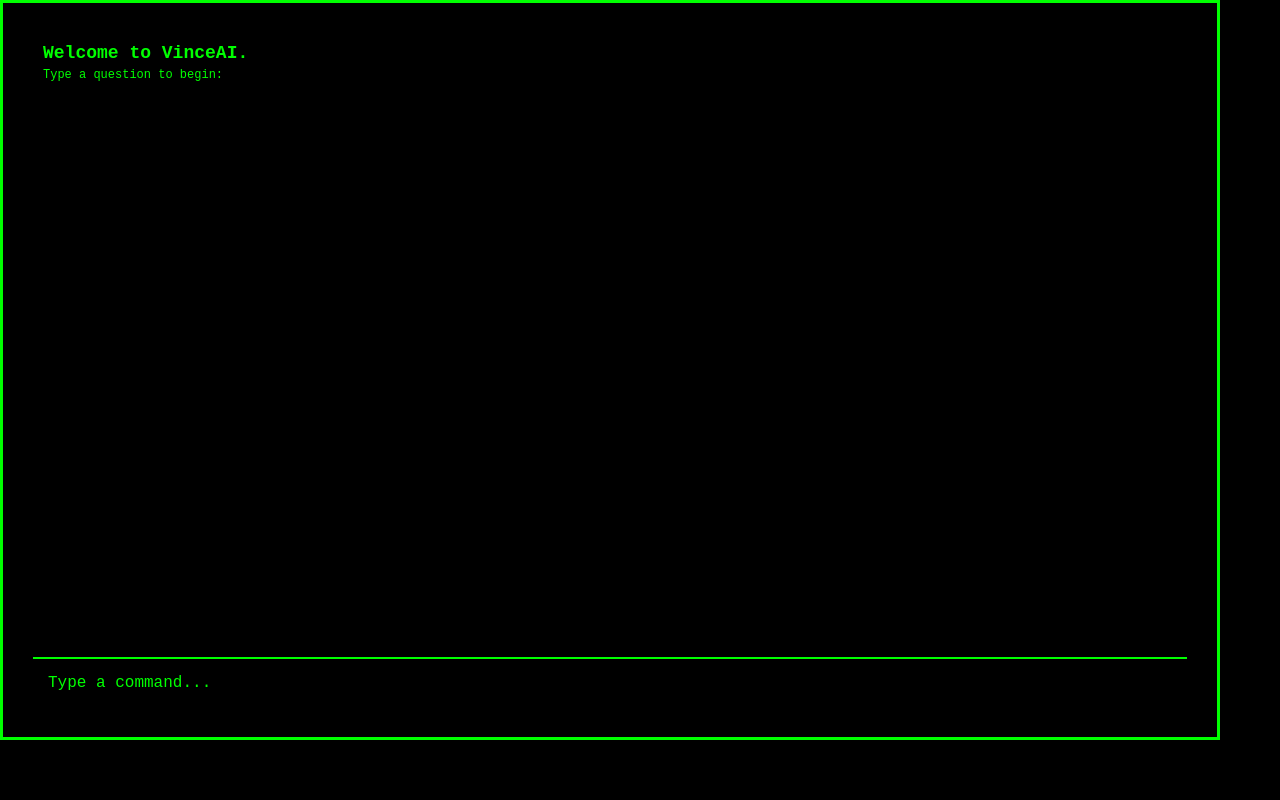
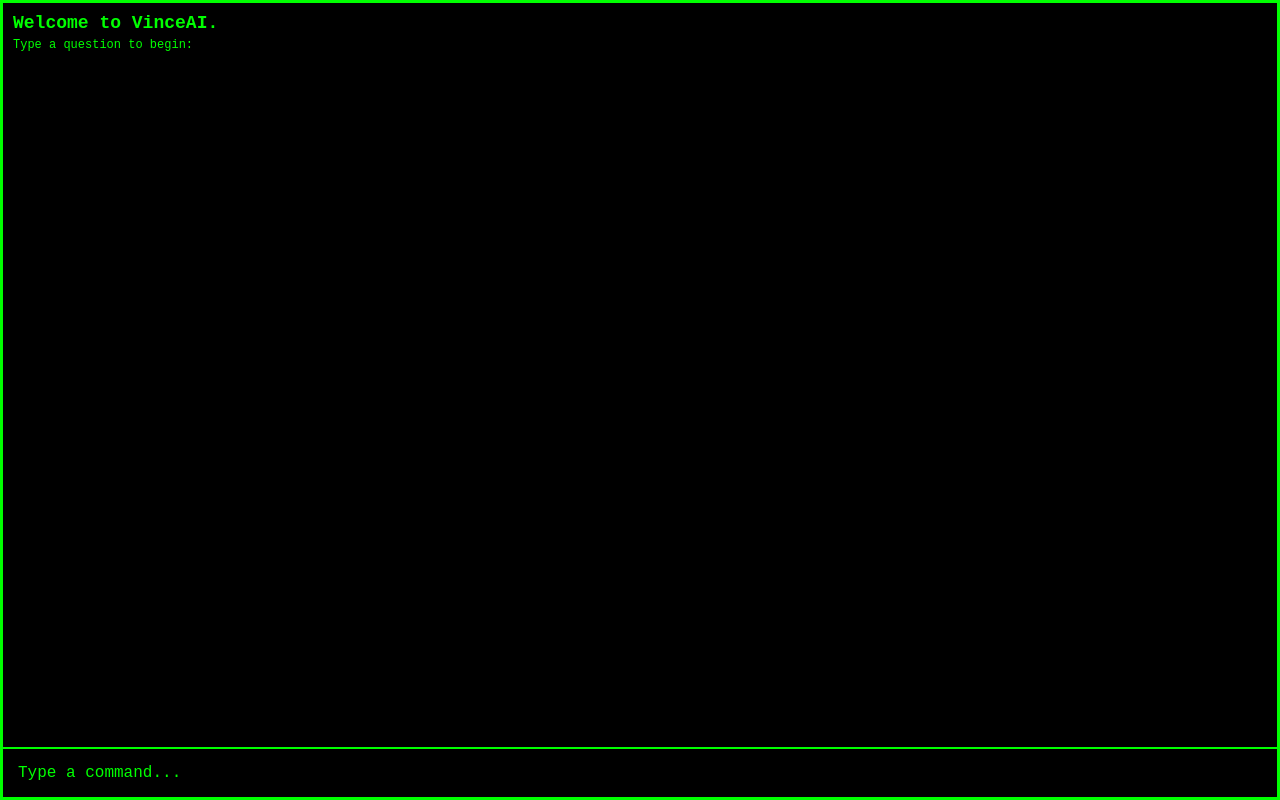
Before and after one commit to AutonomousVince/Window-to-Future, a plain HTML site: page index.html in a window 1280 px wide. Drawn offline with Linux system fonts and the light colour scheme.

Commit message:
Update index.html
revert

```diff
--- a/index.html
+++ b/index.html
@@ -7,7 +7,7 @@
     <style>
         body {
             margin: 0;
-            padding: 30px; /* Added padding to push the border inward */
+            padding: 0; /* Removed padding to revert border placement */
             background-color: black;
             color: #00FF00;
             font-family: "Courier New", Courier, monospace;
@@ -15,8 +15,7 @@
             display: flex;
             flex-direction: column;
             justify-content: space-between;
-            height: calc(100vh - 60px); /* Adjusted height to match padding */
-            width: calc(100vw - 60px); /* Adjusted width to match padding */
+            height: 100vh;
             border: 3px solid #00FF00;
             box-sizing: border-box;
         }
```
